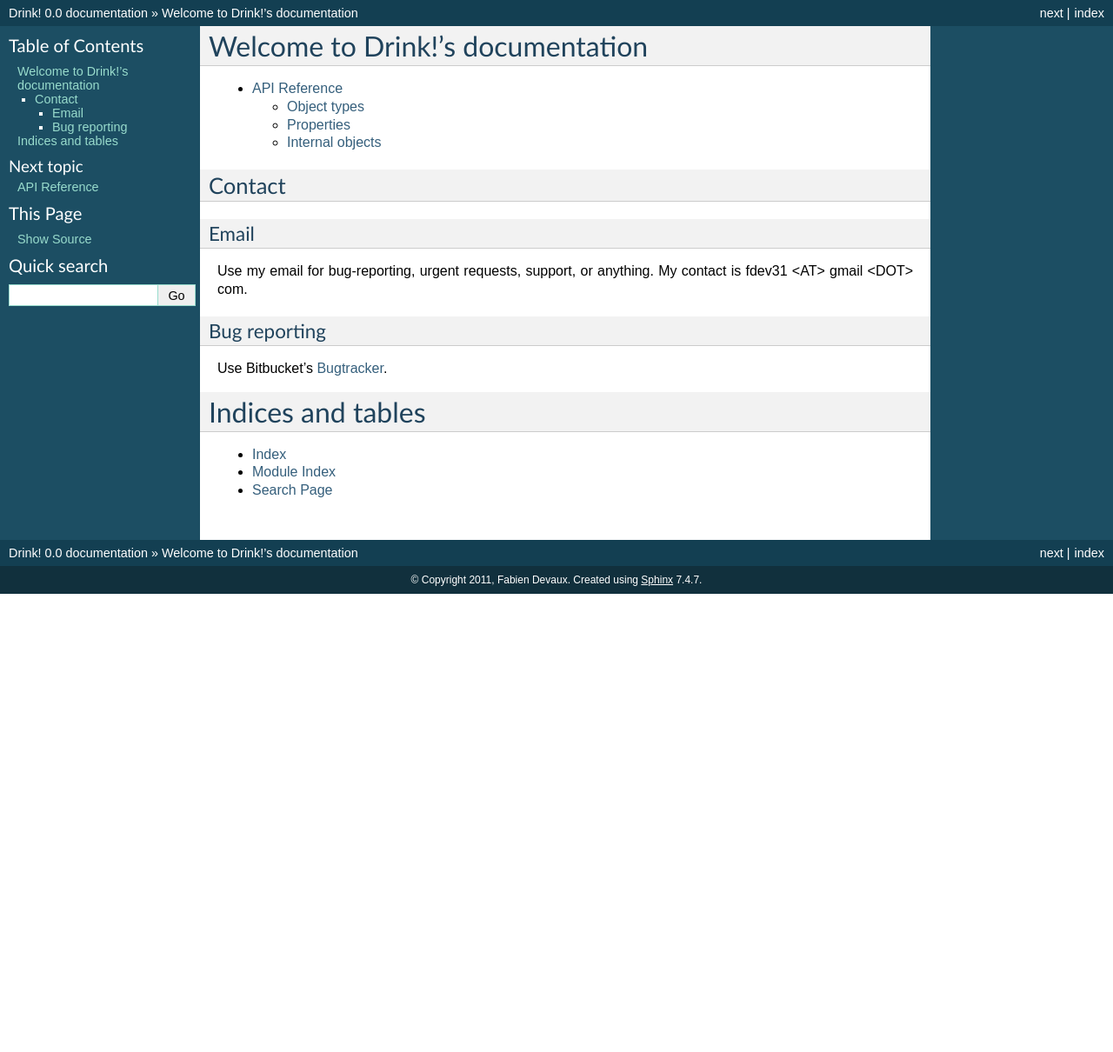
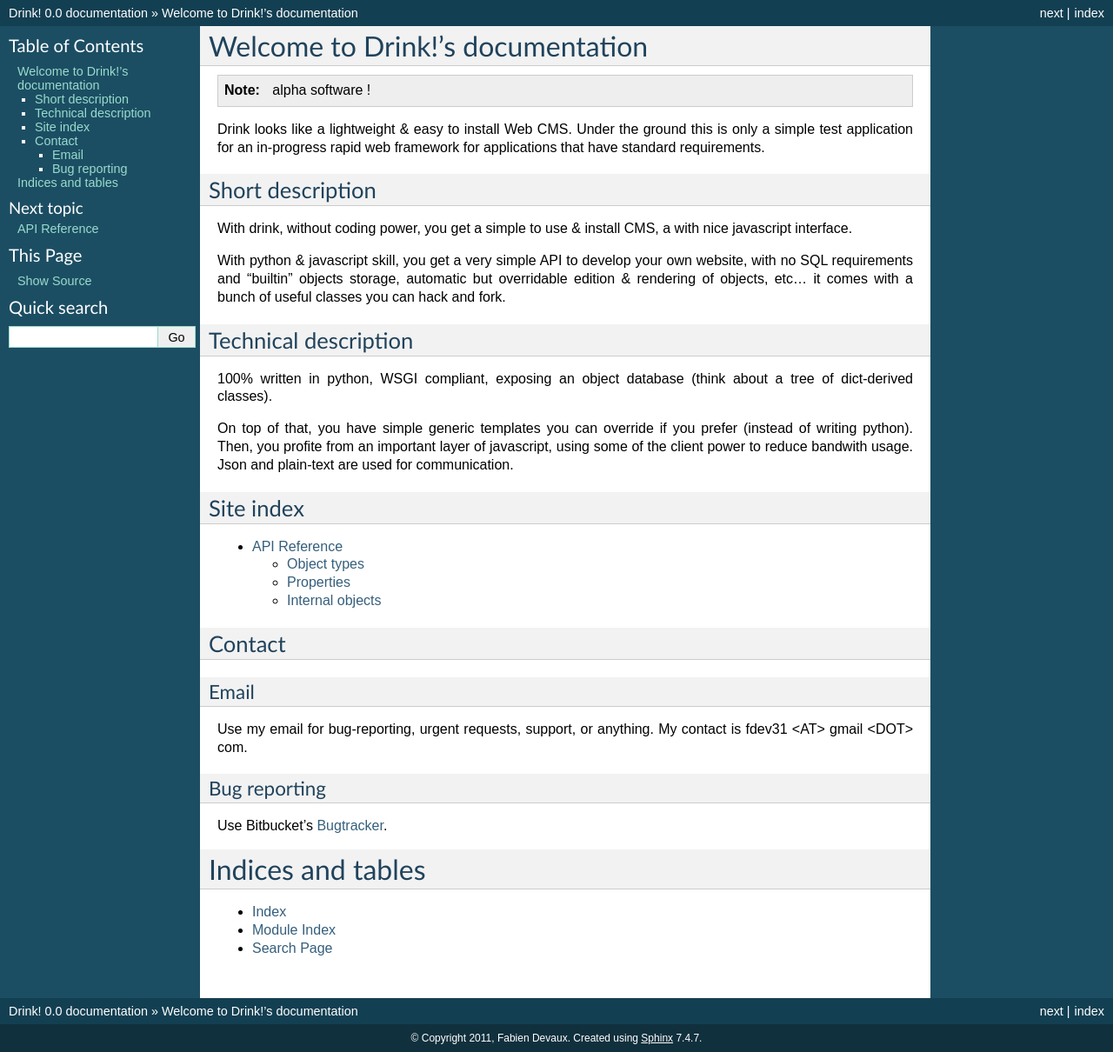
Before and after one commit to fdev31/drink, a Sphinx documentation site: the page built from docs/source/index.rst, in a window 1280 px wide. Shown: the whole page at 87% size. Built offline with Sphinx 7.4.7, drawn with Linux system fonts in a browser that asks for light colours; before the commit the page ends 900 px from its top, so only the background shows below that.

Commit message:
add more doc

```diff
--- a/docs/source/index.rst
+++ b/docs/source/index.rst
@@ -5,6 +5,29 @@
 
 Welcome to Drink!'s documentation
 =================================
+
+.. note:: alpha software !
+
+Drink looks like a lightweight & easy to install Web CMS. Under the ground this is only a simple test application for an in-progress rapid web framework for applications that have standard requirements.
+
+Short description
+*****************
+
+With drink, without coding power, you get a simple to use & install CMS, a with nice javascript interface.
+
+With python & javascript skill, you get a very simple API to develop your own website, with no SQL requirements and "builtin" objects storage, automatic but overridable edition & rendering of objects, etc... it comes with a bunch of useful classes you can hack and fork.
+
+Technical description
+*********************
+
+100% written in python, WSGI compliant, exposing an object database (think about a tree of dict-derived classes).
+
+On top of that, you have simple generic templates you can override if you prefer (instead of writing python).
+Then, you profite from an important layer of javascript, using some of the client power to reduce bandwith usage. Json and plain-text are used for communication.
+
+
+Site index
+**********
 
 .. toctree::
    :maxdepth: 2
```
